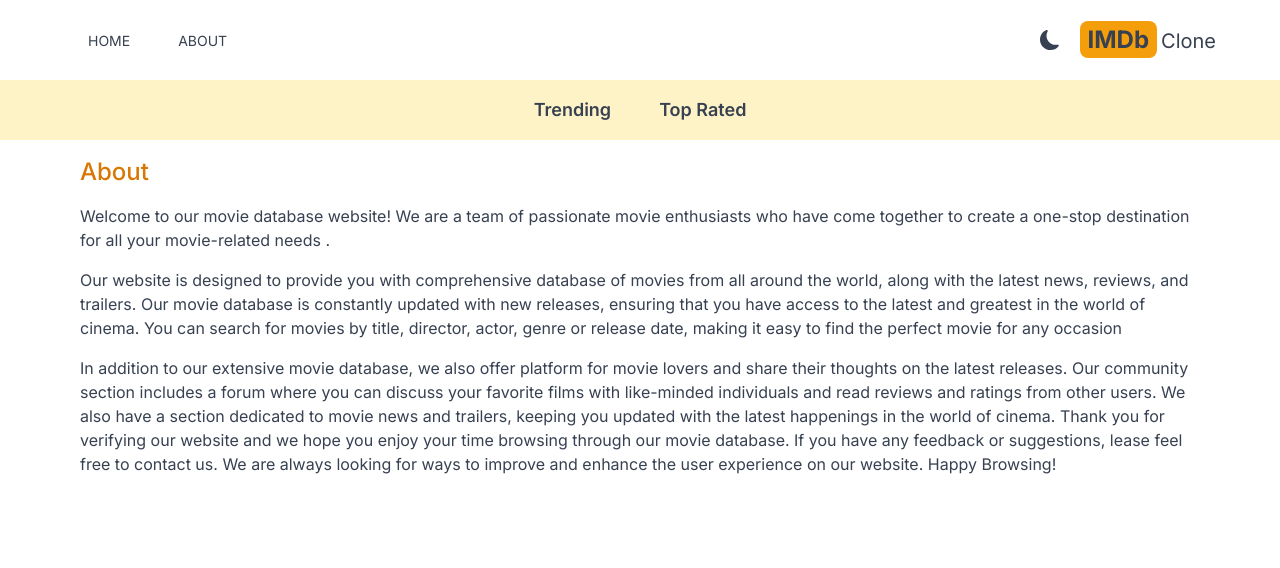
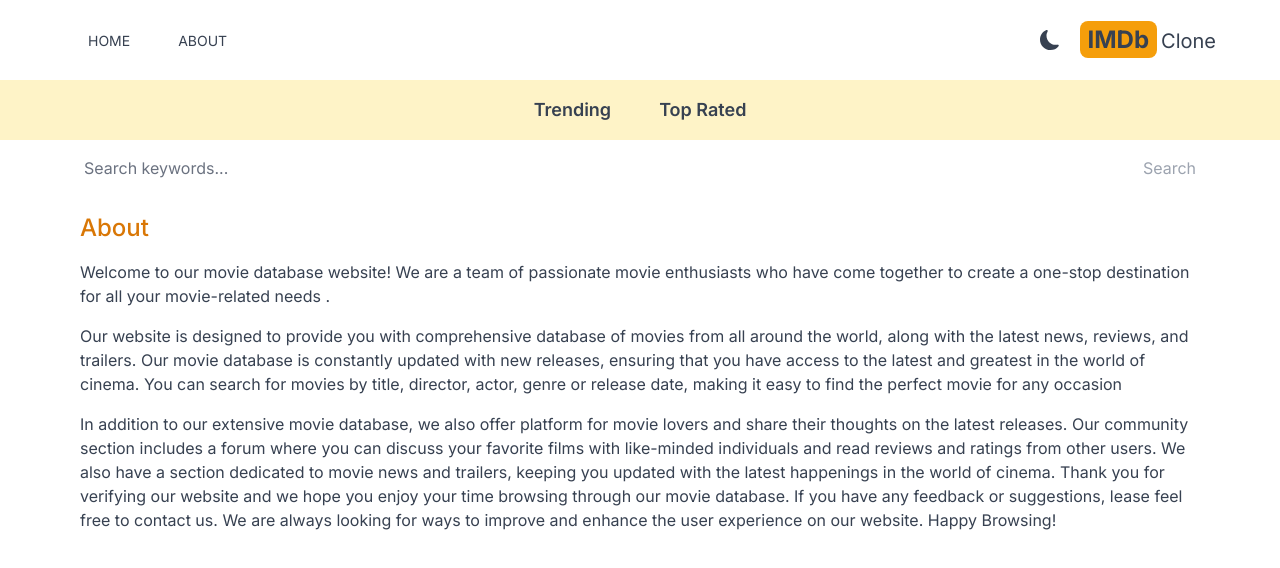
Before and after one commit to Stephy-Crown/IMDb-Clone-App, a Next.js app: page /about in a window 1280 px wide. Shown: the top 568 px of the page. Built offline with nearby package versions, Linux system fonts and the light colour scheme.

Commit message:
add dynamic search ability in order to fetch the search item

```diff
--- a/src/app/components/Card.jsx
+++ b/src/app/components/Card.jsx
@@ -11,10 +11,10 @@
           src={`https://image.tmdb.org/t/p/original/${
             result.backdrop_path || result.poster_path
           }`}
-          width={500}
+          width={300}
           height={300}
           className="sm:rounded-t-lg group-hover:opacity-80 transition-opacity duration-200"
-          style={{ maxWidth: "100%", height: "auto" }}
+          style={{ maxWidth: "100%", height: "300px", width: "500px" }}
           placeholder="blur"
           blurDataURL="/spinner2.svg"
           alt="image is not available"
--- a/src/app/components/Results.jsx
+++ b/src/app/components/Results.jsx
@@ -4,7 +4,7 @@
 export default function Results({ results }) {
   // console.log(results);
   return (
-    <div className="sm:grid sm:grid-cols-2 lg:grid-cols-3 xl:grid-cols-4 2xl:grid-cols-5 max-w-6xl mx-auto py-4">
+    <div className="sm:grid sm:grid-cols-2 lg:grid-cols-3 xl:grid-cols-3 2xl:grid-cols-4 max-w-6xl mx-auto py-4">
       {results.map((result) => (
         // <div key={result.id}>{result.original_title}</div>
         <Card key={result.id} result={result} />
--- /dev/null
+++ b/src/app/components/SearchBox.jsx
@@ -0,0 +1,43 @@
+"use client";
+
+import { useState } from "react";
+import { useRouter } from "next/navigation";
+
+export default function SearchBox() {
+  const [search, setSearch] = useState("");
+  const router = useRouter();
+
+  const handleChange = (e) => {
+    // e.preventDefault();
+    setSearch(e.target.value);
+
+    // console.log(search)
+  };
+
+  const handleSubmit = (e) => {
+    e.preventDefault();
+    if (!search) return;
+    router.push(`/search/${search}`);
+    // console.log(search)
+  };
+  return (
+    <form
+      onSubmit={handleSubmit}
+      className="flex max-w-6xl mx-auto justify-between items-center px-5"
+    >
+      <input
+        onChange={handleChange}
+        type="text"
+        placeholder="Search keywords..."
+        className="w-full h-14 rounded-sm placeholder-gray-500 outline-none bg-transparent flex-1 "
+      ></input>
+      <button
+        disabled={!search}
+        type="submit"
+        className="text-amber-600 disabled:text-gray-400"
+      >
+        Search
+      </button>
+    </form>
+  );
+}
--- a/src/app/layout.js
+++ b/src/app/layout.js
@@ -1,6 +1,7 @@
 import Providers from "./Providers";
 import Header from "./components/Header/Header";
 import Navbar from "./components/Navbar/Navbar";
+import SearchBox from "./components/SearchBox";
 import "./globals.css";
 import { Inter } from "next/font/google";
 
@@ -20,6 +21,7 @@
           {/* Even the Providers is client side,Header and children are still server side components::Kudos to Next.js 13 */}
           <Header />
           <Navbar />
+          <SearchBox />
           {children}
         </Providers>
       </body>
--- /dev/null
+++ b/src/app/search/[searchTerm]/page.jsx
@@ -0,0 +1,23 @@
+import Results from "@/app/components/Results";
+import React from "react";
+
+export default async function SearchPage({ params }) {
+  const res = await fetch(
+    `https://api.themoviedb.org/3/search/movie?api_key=${process.env.API_KEY}&query=${params.searchTerm}&language=en-US&include=adult=false`
+  );
+
+  if (!res.ok) {
+    throw new Error("Error fetching data");
+  }
+  // const { results } = await res.json();
+  const data = await res.json();
+  const results = data.results;
+  return (
+    <div>
+      {results && results.length === 0 && (
+        <h1 className="text-center pt-6">No results found</h1>
+      )}
+      {results && <Results results={results} />}
+    </div>
+  );
+}
```
